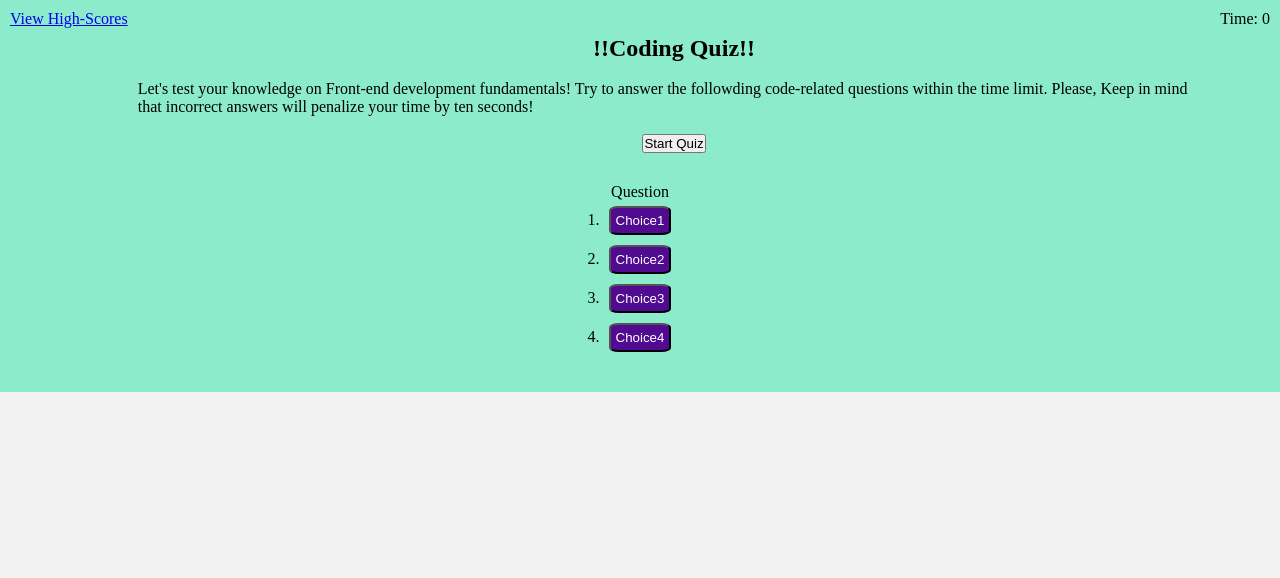
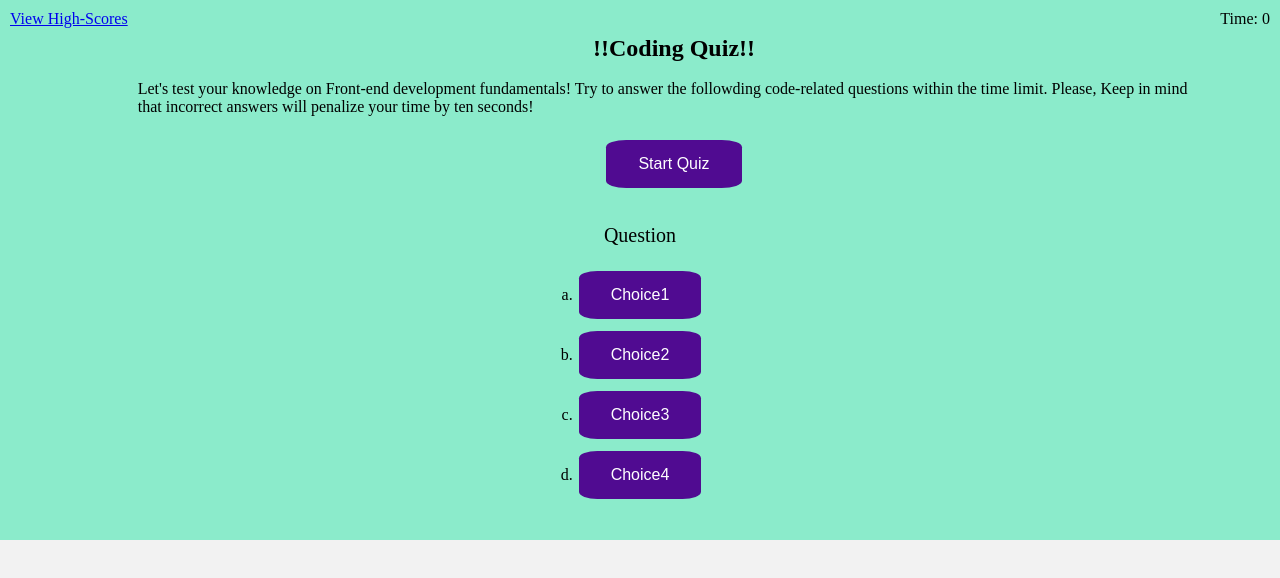
Before and after one commit to ikaera/Code-Quiz-WebDiv-IE, a plain HTML site: page index.html in a window 1280 px wide. Drawn offline with Linux system fonts and the light colour scheme.

Commit message:
add some button styles

```diff
--- a/Assets/style.css
+++ b/Assets/style.css
@@ -37,11 +37,34 @@ body {
   padding: 10px;
 }
 
+.questionTitle {
+  font-size: 20px;
+}
+
 .button {
   background-color:  rgb(80, 11, 145);
   color: white;
-  margin: 5px;
-  padding: 5px;
+  margin: 6px 2px;
+  padding: 15px 32px;
+  text-align: center;
+  display: inline-block;
+  font-size: 16px;
   border-radius: 15%;
+  border: none;
+  cursor: pointer;
+}
 
+.button:hover {
+  /* background: rgb(194, 193, 196); */
+  background-color: #008CBA;
+  color: darkred;
+  position: relative;
+  left: 2px;
+  bottom: 3px;
+  transition-duration: 0.4s;
+  text-decoration: underline;
 }
+
+.answerChoices {
+  list-style-type: lower-alpha;
+}
--- a/index.html
+++ b/index.html
@@ -36,16 +36,25 @@
           code-related questions within the time limit. Please, Keep in mind that incorrect answers will penalize your
           time by ten seconds!</p>
           <br>
-        <button class="start-quiz-button align-center" type="button">Start Quiz</button>
+        <button class="start-quiz-button button align-center" type="button">Start Quiz</button>
       </section>
       <!--quiz section  -->
       <section class="questionSection">
         <p class="questionTitle">Question</p>
+        <br>
         <ol class="answerChoices">
-          <li><button class="btn0 button">Choice1</button></li>
-          <li><button class="btn1 button">Choice2</button></li>
-          <li><button class="btn2 button">Choice3</button></li>
-          <li><button class="btn3 button">Choice4</button></li>
+          <li>
+            <button class="btn0 button" type="button">Choice1</button>
+          </li>
+          <li>
+            <button class="btn1 button" type="button">Choice2</button>
+          </li>
+          <li>
+            <button class="btn2 button" type="button">Choice3</button>
+          </li>
+          <li>
+            <button class="btn3 button" type="button">Choice4</button>
+          </li>
           <hr class="lineBreak" style="display: none">
           <p class="answerCheck" style="display: none;"></p>
     </div>
```
